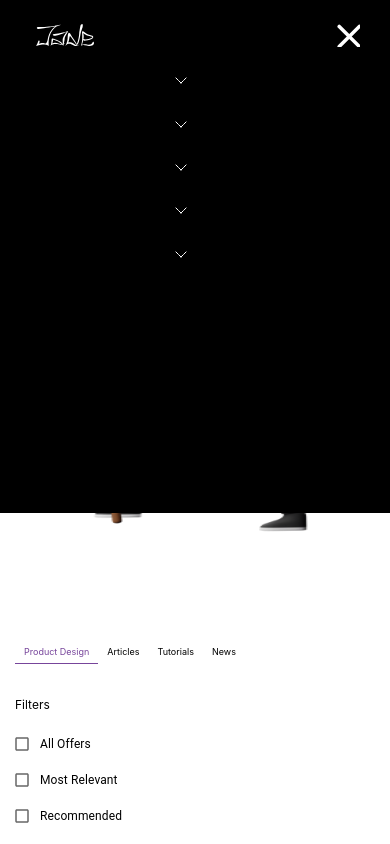
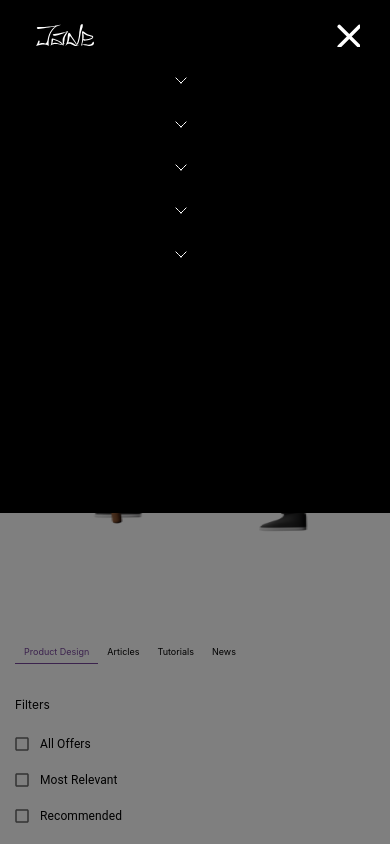
Before and after one commit to jadeoflagos/jademediapro, a Next.js app: page /jobs in a window 390 px wide. Both pictures are taken after a click on the element 359 px from the left and 36 px from the top of the page. Shown: the top 844 px of the page. Built offline with nearby package versions, Linux system fonts and the light colour scheme.

Commit message:
feat: mobile menu

```diff
--- a/components/Navbar.jsx
+++ b/components/Navbar.jsx
@@ -82,7 +82,11 @@ const Navbar = ({ bg, textColor, darkLogo, dropDownBg }) => {
             </div>
           </a>
         </Link>
-        <div className="hidden lg:flex items-center space-x-10">
+        <div
+          className={`hidden lg:flex items-center space-x-10 ${
+            darkLogo ? "text-black" : "text-white"
+          }`}
+        >
           {dropdownMenus.map((item, itemIndex) => (
             <span
               className="capitalize select-none drop-down"
@@ -103,15 +107,12 @@ const Navbar = ({ bg, textColor, darkLogo, dropDownBg }) => {
           </Link>
         </div>
         <div className="lg:hidden" onClick={() => setOpenMenu(true)}>
-          <MenuIcon
-            fillcolor={
-              !dropDownBg ? "#fff" : dropDownBg === "black" ? "#fff" : "#000"
-            }
-          />
+          <MenuIcon fillcolor={!darkLogo ? "#fff" : "#000"} />
         </div>
         {openMenu && (
           <div
-            className={`lg:hidden absolute w-full top-0 left-0 ${styles.mobileMenu} `}
+            className={`lg:hidden absolute w-full top-0 left-0 overflow-auto
+             ${styles.mobileMenu} `}
           >
             <MobileMenu closeMenu={closeMobileMenu} />
           </div>
--- a/components/organism/MobileMenu.jsx
+++ b/components/organism/MobileMenu.jsx
@@ -12,6 +12,7 @@ const MobileMenu = ({ theme = "white", closeMenu }) => {
 
   const dropDownKeys = Object.keys(dropDown);
   return (
+    <div className=" overflow-hidden min-h-screen bg-black/50">
       <div className="flex flex-col max-h-full w-full h-[42.75rem] bg-black pl-12 pr-10">
         <header className="mt-[1.91rem] flex flex-row items-center justify-between">
           <Logo />
@@ -62,6 +63,7 @@ const MobileMenu = ({ theme = "white", closeMenu }) => {
           </Link>
         </main>
       </div>
+    </div>
   );
 };
 
--- a/pages/freebies.jsx
+++ b/pages/freebies.jsx
@@ -13,8 +13,8 @@ const freebies = () => {
   const [currentPage, setCurrentPage] = useState(1);
 
   return (
-    <div>
-      <div className="w-full min-h-[30rem] bg-[#2C144E]">
+    <div className="overflow-auto">
+      <div className="overflow-auto w-full min-h-[30rem] bg-[#2C144E]">
         <SectionHeader
           title="Everything you need for growth and development"
           subTitle="Free daily high-quality design resources hand-picked for creatives, designers and developers, ranging from fonts, mockups, graphics, templates & more from amazing artists. "
@@ -75,7 +75,7 @@ const freebies = () => {
               ))}
             </div>
             <div className="lg:hidden mt-[6.4rem] mb-32 grid grid-cols-2 gap-x-8">
-              {products.slice(0,2).map((product, productIndex) => (
+              {products.slice(0, 2).map((product, productIndex) => (
                 <Product
                   key={`product-${productIndex}`}
                   title={product.name}
--- a/pages/index.jsx
+++ b/pages/index.jsx
@@ -12,6 +12,8 @@ import Link from "next/link";
 import SectionHeader from "../components/organism/SectionHeader";
 import { Header } from "../data/HomePage";
 import EyeBrow from "../components/organism/EyeBrow";
+import styles from "../styles/Home.module.css";
+import MobileMenu from "../components/organism/MobileMenu";
 
 export default function Home() {
   const idea = ["Research", "Ideate", "Design", "Implement", "Result"];
@@ -56,7 +58,7 @@ export default function Home() {
   return (
     <div>
       <div
-        className="w-screen lg:min-h-[50rem]"
+        className="w-screen  lg:min-h-[50rem]"
         style={{
           background: `url("/images/homebg.png")`,
           backgroundSize: "cover",
--- a/styles/Home.module.css
+++ b/styles/Home.module.css
@@ -142,5 +142,5 @@
   @apply font-bold;
 }
 .mobileMenu {
-  z-index: 1000;
+  z-index: 2000;
 }
```
Lines whose indentation alone changed are shown as unchanged.
